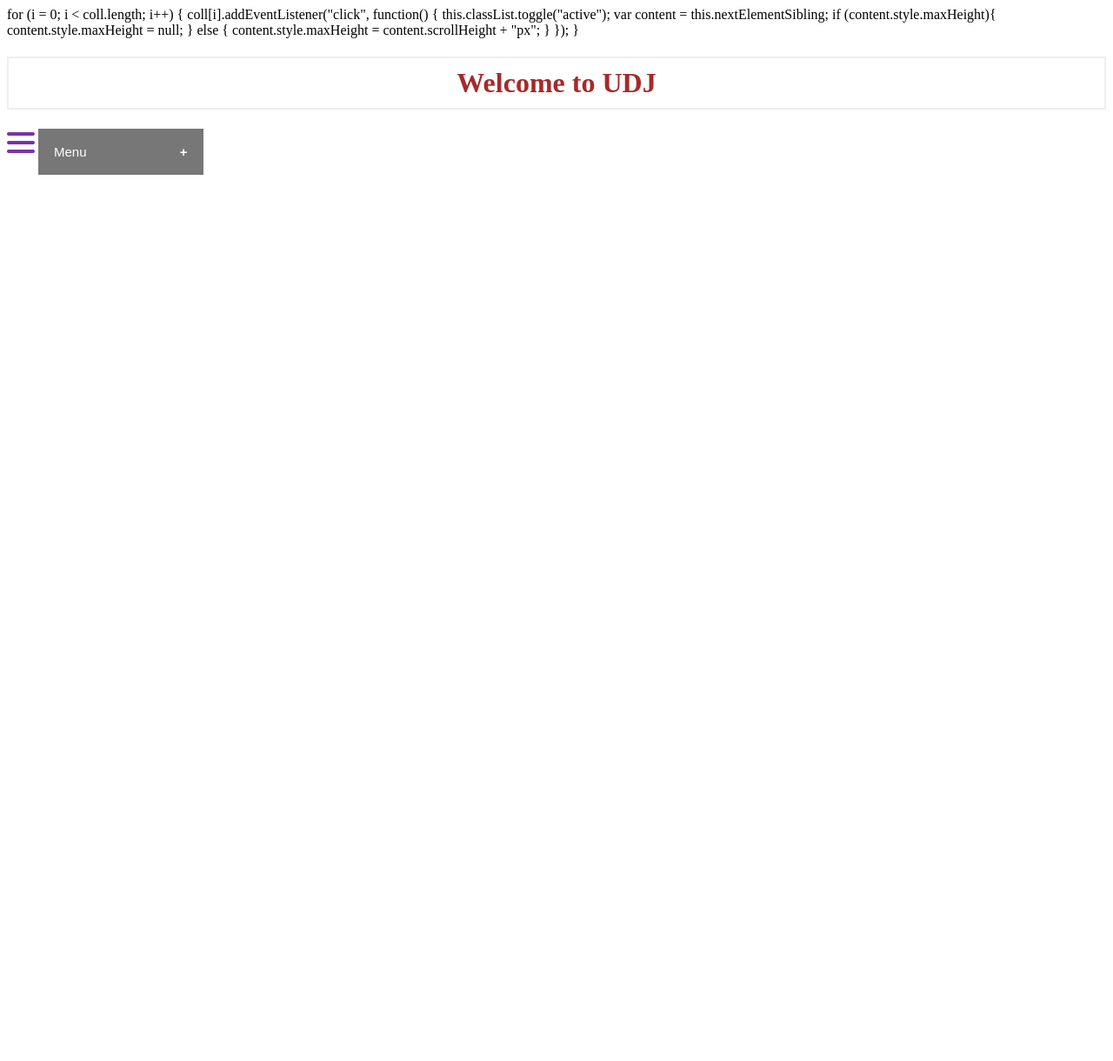
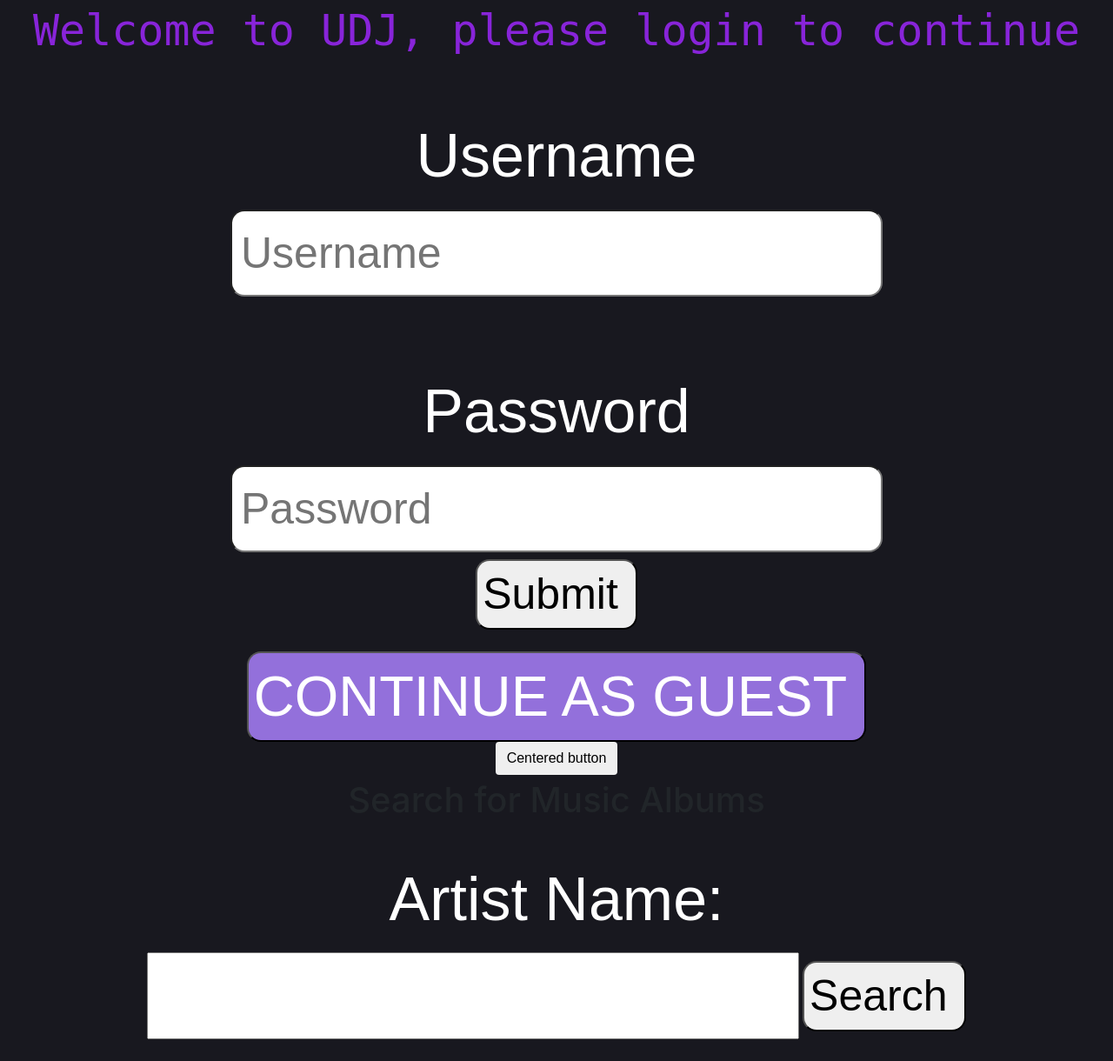
Before and after one commit to ConnorJLowe/UDJ, a Flask app: page / in a window 1280 px wide. Shown: the whole page at 87% size. Before the commit the page ends 201 px from the top, so only its background shows below. Run offline with Flask 3, Linux system fonts and the light colour scheme; some libraries are stand-ins or nearby versions.

Commit message:
21-04-23_01

```diff
--- a/app.py
+++ b/app.py
@@ -1,6 +1,6 @@
-from flask import Flask, render_template
-import json
+from flask import Flask, render_template, request
 import requests
+import sqlite3
 
 
 app = Flask(__name__)
@@ -13,23 +13,35 @@
 methods = ['GET', 'POST']
 
 
-@app.route('/')
-@app.route('/index', methods=methods)
+@app.route('/', methods=methods)
 def index():
-    # req = requests.get(url)
-    # source = req.text
-    # data = json.loads(source)
-    # print(type(source))
-    # print(type(data))
-    # print(data)
-    # print(data.keys())
-    # print(type(data['track']))
-    # # print(type(data['track'].keys()))
-    # print((data['track']))
-    # mydata = data['track']
-    # return render_template('index.html', data=mydata)
+    if request.method == 'POST':
+        artist_name = request.form['artist']
+        albums = search_albums(artist_name)
+        save_albums_to_db(artist_name, albums)
+        return render_template('results.html', artist=artist_name, albums=albums)
     return render_template('index.html')
 
 
+def search_albums(artist_name):
+    API_KEY = 'my_api_key'
+    URL = f'https://theaudiodb.com/api/v1/json/{API_KEY}/searchalbum.php?s={artist_name}'
+    response = requests.get(URL)
+    data = response.json()
+    albums = data['album']
+    return
+
+def save_albums_to_db(artist_name, albums):
+    conn = sqlite3.connect('albums.db')
+    c = conn.cursor()
+    c.execute('''CREATE TABLE IF NOT EXISTS albums
+                 (artist TEXT, album TEXT, year INTEGER)''')
+
+    for album in albums:
+        c.execute("INSERT INTO albums VALUES (?,?,?)", (artist_name, album['strAlbum'], album['intYearReleased']))
+    conn.commit()
+    conn.close()
+
+
 if __name__ == '__main__':
-    app.run(debug=True, port=5000)
+    app.run(debug=True)
--- a/static/css/style.css
+++ b/static/css/style.css
@@ -1,6 +1,48 @@
 h1 {
-    border: 2px #eee solid;
-    color: brown;
     text-align: center;
-    padding: 10px;
+    padding: 5px;
 }
+
+h2 {
+    color: white;
+    font-family: Arial;
+}
+
+.form-rounded {
+border-radius: 1rem;
+}
+
+form{
+    align-content: center;
+    text-align: center;
+    padding: 25px;
+}
+
+label {
+    color: white;
+    font-size:70px;
+    width: 1000px;
+    font-family: Arial;
+    border-radius: 1rem;
+
+
+}
+
+input {
+    font-size: 50px;
+    font-family: Arial;
+    height: 100px;
+    width: 750px;
+    align-content: center;
+    padding-left: 10px;
+
+}
+
+button {
+    padding-right: 20px;
+    color: black;
+    font-size:50px;
+    font-family: Arial;
+    border-radius: 1rem;
+    text-align: center;
+}
--- a/templates/base.html
+++ b/templates/base.html
@@ -6,6 +6,7 @@
     <link rel="stylesheet" href="{{ url_for('static', filename='css/styles.css') }}"/>
 
     <!-- Bootstrap CSS -->
+    <link rel="stylesheet" href="https://stackpath.bootstrapcdn.com/bootstrap/4.1.3/css/bootstrap.min.css">
     <link rel="stylesheet" href="https://stackpath.bootstrapcdn.com/bootstrap/4.3.1/css/bootstrap.min.css" integrity="sha384-ggOyR0iXCbMQv3Xipma34MD+dH/1fQ784/j6cY/iJTQUOhcWr7x9JvoRxT2MZw1T" crossorigin="anonymous">
 
     <title>{% block title %} UDJ {% endblock %}</title>
--- a/templates/includes/navA.html
+++ b/templates/includes/navA.html
@@ -20,13 +20,13 @@
   background-color: #555;
 }
 
-.collapsible:after {
-  content: '\002B';
-  color: white;
-  font-weight: bold;
-  float: right;
-  margin-left: 5px;
-}
+/*.collapsible:after {*/
+/*  content: '\002B';*/
+/*  color: white;*/
+/*  font-weight: bold;*/
+/*  float: right;*/
+/*  margin-left: 5px;*/
+/*}*/
 
 .active:after {
   content: "\2212";
@@ -70,17 +70,17 @@
 <!--var coll = document.getElementsByClassName("collapsible");-->
 <!--var i;-->
 
-for (i = 0; i < coll.length; i++) {
-  coll[i].addEventListener("click", function() {
-    this.classList.toggle("active");
-    var content = this.nextElementSibling;
-    if (content.style.maxHeight){
-      content.style.maxHeight = null;
-    } else {
-      content.style.maxHeight = content.scrollHeight + "px";
-    }
-  });
-}
+<!--for (i = 0; i < coll.length; i++) {-->
+<!--  coll[i].addEventListener("click", function() {-->
+<!--    this.classList.toggle("active");-->
+<!--    var content = this.nextElementSibling;-->
+<!--    if (content.style.maxHeight){-->
+<!--      content.style.maxHeight = null;-->
+<!--    } else {-->
+<!--      content.style.maxHeight = content.scrollHeight + "px";-->
+<!--    }-->
+<!--  });-->
+<!--}-->
 </script>
 
 </body>
--- a/templates/index.html
+++ b/templates/index.html
@@ -1,27 +1,79 @@
 <!DOCTYPE html>
 <html lang="en">
+<link rel="stylesheet" href="https://stackpath.bootstrapcdn.com/bootstrap/4.1.3/css/bootstrap.min.css">
 <head>
     <meta charset="UTF-8">
     <link rel="stylesheet" href="{{ url_for('static', filename= 'css/style.css') }}">
     <title>UDJ</title>
 </head>
 
-<!--<body style="background-color:#141717;">-->
-<body>
+<body style="background-color:#18181f;">
 
 {% include "includes/navA.html" %}
 
 {% block content %}
-    <h1>{% block title %} Welcome to UDJ {% endblock %}</h1>
-    <img src="{{ url_for('static',filename='images/run.jpg') }}">
-<!--    <img src="static/images/run.jpg" class="img-fluid col-lg-4">-->
+    <h1 style="color:#8824D9FF; font-family:monospace; font-size: 50px;">Welcome to UDJ, please login to continue</h1>
 
-    <button class="collapsible">Menu</button>
+    <form method="post">
+
+<br>
+        <label for="username">Username
+
+        <br>
+            <input class="form-rounded" type="text" name="user_id"
+            placeholder="Username"
+            value="{{ request.form['user_id'] }}">
+        </label>
+<br>
+<br>
+<br>
+<br>
+        <label for="password">Password
+        <br>
+
+            <input class="form-rounded justify-content-center" type="password" name="password"
+            placeholder="Password"
+            value="{{ request.form['password'] }}">
+         </label>
+<!--       -->
+<br>
+        <button type="submit">Submit</button>
+    </form>
+
+<div class="container">
+  <div class="row">
+    <div class="col text-center">
+<button style="background-color: mediumpurple; font-size: 65px; color: white" type="submit">CONTINUE AS GUEST</button>
+    </div>
+  </div>
+</div>
+
+<div class="container">
+  <div class="row">
+    <div class="col text-center">
+      <button class="btn btn-default">Centered button</button>
+    </div>
+  </div>
+</div>
+
+<!doctype html>
+<html>
+  <head>
+    <title>Music Albums Search</title>
+  </head>
+  <body>
+    <h1>Search for Music Albums</h1>
+    <form action="/" method="post">
+      <label for="artist">Artist Name:</label>
+      <input type="text" name="artist" required>
+      <button type="submit">Search</button>
+    </form>
+  </body>
+</html>
+
+{% endblock %}
 
 
 
-
-{% endblock %}
-
 </body>
 </html>
```
Also changed, not shown: forms.py (+18 -0 lines), templates/results.html (added, +26 -0 lines).
